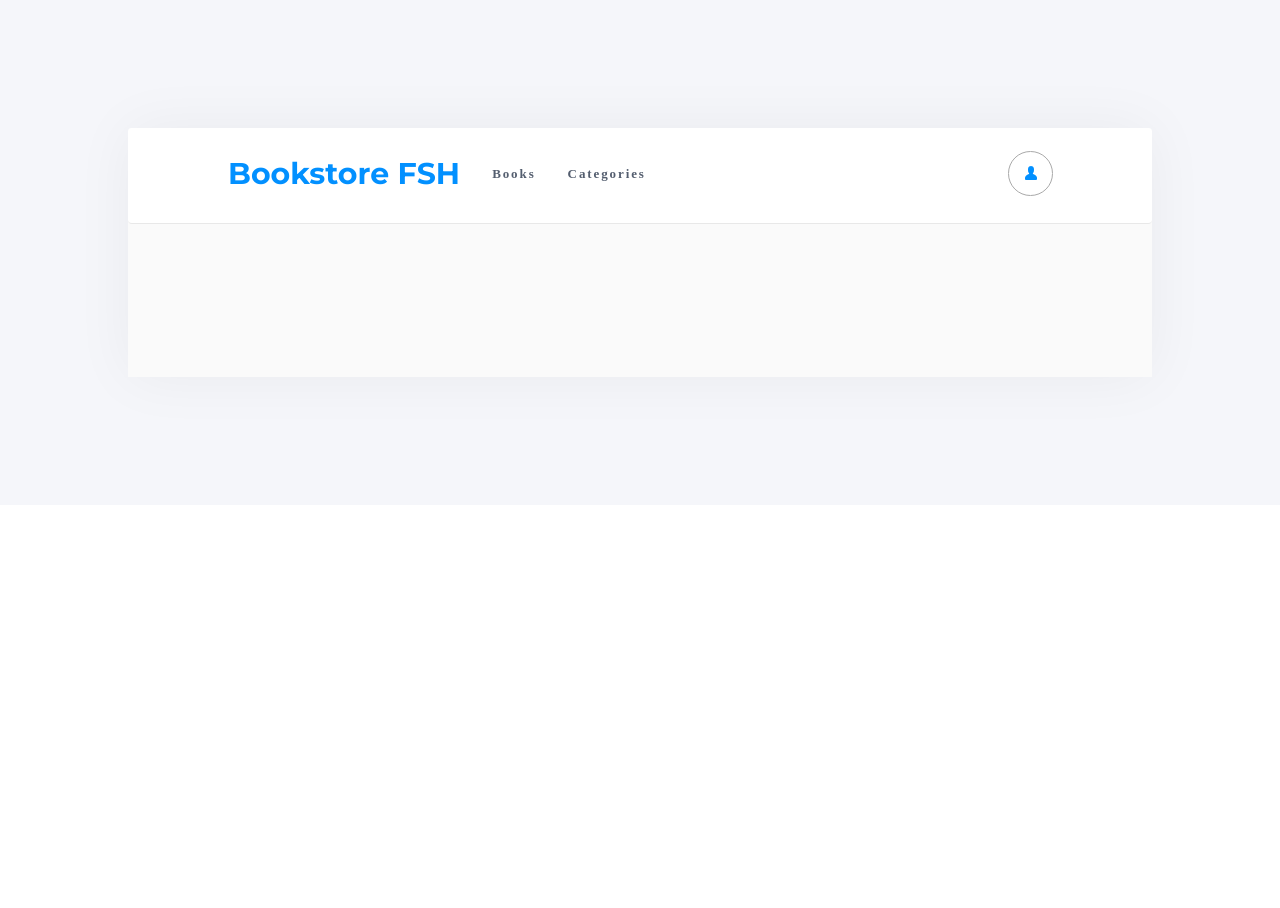
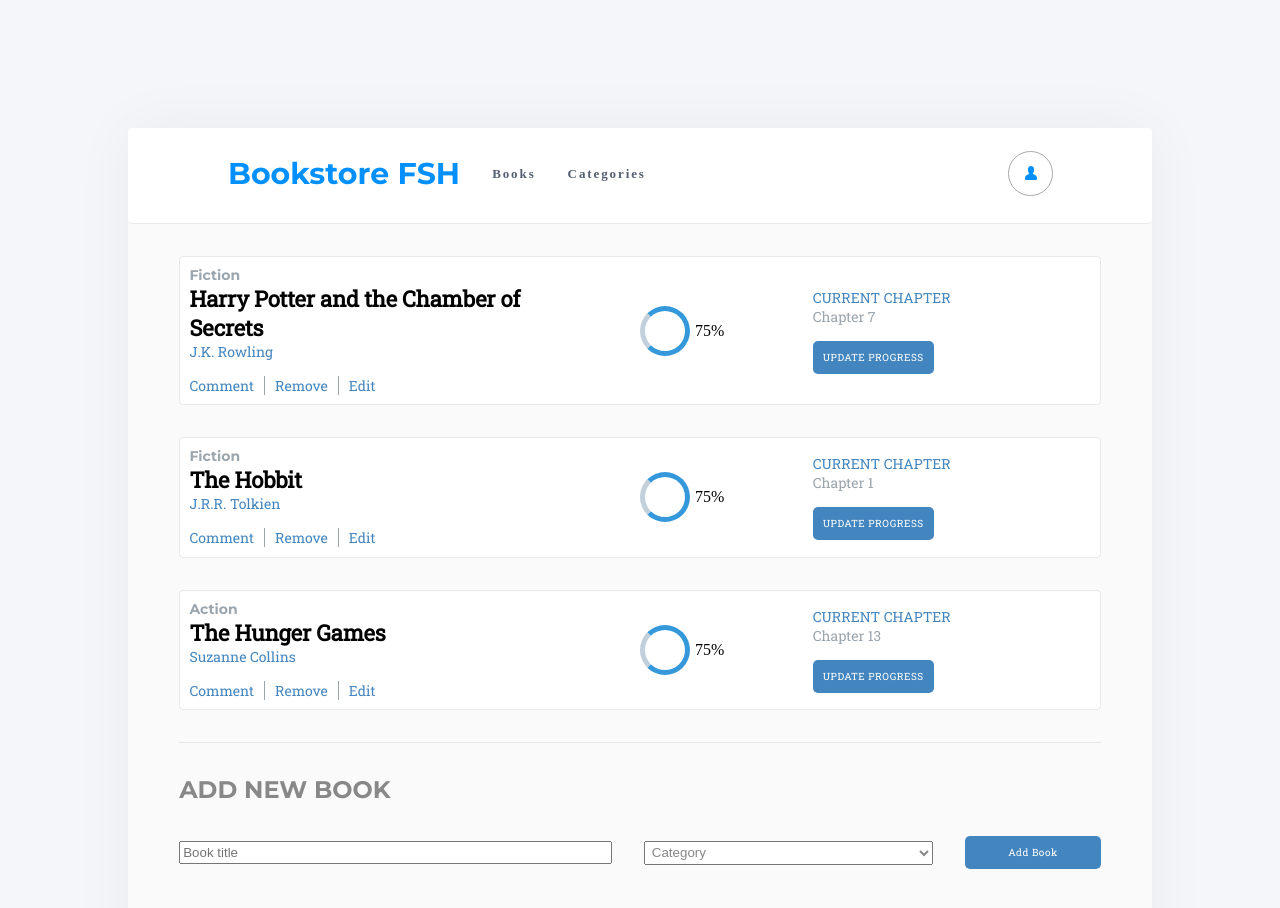
Before and after one commit to Fsher07/Bookstore, a React (Create React App) app: page /book in a window 1280 px wide. Shown: the top 908 px of the page. Before the commit the page ends 800 px from the top, so only its background shows below. Built offline with nearby package versions, Linux system fonts and the light colour scheme.

Commit message:
Add linters

```diff
--- a/src/App.js
+++ b/src/App.js
@@ -1,7 +1,7 @@
 import './App.css';
-import Navbar from './components/Navbar';
 import React from 'react';
 import { BrowserRouter as Router } from 'react-router-dom';
+import Navbar from './components/Navbar';
 
 function App() {
   return (
--- a/src/components/AddBook.js
+++ b/src/components/AddBook.js
@@ -1,8 +1,7 @@
-import React from "react";
-import styles from "./AddBook.module.css";
+import React from 'react';
+import styles from './AddBook.module.css';
 
-const AddBook = props => {
-  return (
+const AddBook = () => (
   <div className="addBook">
     <h3 className={styles.title}>ADD NEW BOOK</h3>
     <form>
@@ -14,10 +13,9 @@ const AddBook = props => {
         <option value="Drama">Drama</option>
         <option value="Comedy">Comedy</option>
       </select>
-          <button className={styles.btn}>Add Book</button>
+      <button type="button" className={styles.btn}>Add Book</button>
     </form>
   </div>
 );
-};
 
 export default AddBook;
--- a/src/components/Books.js
+++ b/src/components/Books.js
@@ -1,29 +1,46 @@
-import React from "react";
-import styles from "./Books.module.css";
+import React from 'react';
+import PropTypes from 'prop-types';
+import styles from './Books.module.css';
 
-const Books = props => {
+const Books = (props) => {
+  const { book } = props;
+  const {
+    category, title, author, progress, currentChapter,
+  } = book;
   return (
-    console.log(props),
-    <li className="book-rows" key={props.id}>
+    <li className="book-rows">
       <div className="book-info">
-        <p className={styles.bookCategory}>{props.book.category}</p>
-        <h3 className={styles.bookTitle}>{props.book.title}</h3>
-        <p className={styles.author}>{props.book.author}</p>
-        <button className={styles.btn} style={{border:'none', padding:'0'}}>Comment</button>
-        <button className={styles.btn}>Remove</button>
-        <button className={styles.btn}>Edit</button>
+        <p className={styles.bookCategory}>{category}</p>
+        <h3 className={styles.bookTitle}>{title}</h3>
+        <p className={styles.author}>{author}</p>
+        <button type="button" className={styles.btn} style={{ border: 'none', padding: '0' }}>Comment</button>
+        <button type="button" className={styles.btn}>Remove</button>
+        <button type="button" className={styles.btn}>Edit</button>
       </div>
       <div className="book-progress">
-        <div className="book-progress-icon"></div>
-        <div className="book-progress-text">{props.book.progress}%</div>
+        <div className="book-progress-icon" />
+        <div className="book-progress-text">
+          {progress}
+          %
+        </div>
       </div>
       <div className="book-progress-info">
         <p className={styles.chapterText1}>CURRENT CHAPTER</p>
-        <p className={styles.chapterText2}>{props.book.currentChapter}</p>
-        <button className={styles.uptadeBtn}>UPDATE PROGRESS</button>
+        <p className={styles.chapterText2}>{currentChapter}</p>
+        <button type="button" className={styles.uptadeBtn}>UPDATE PROGRESS</button>
       </div>
     </li>
   );
 };
 
+Books.propTypes = {
+  book: PropTypes.shape({
+    category: PropTypes.string.isRequired,
+    title: PropTypes.string.isRequired,
+    author: PropTypes.string.isRequired,
+    progress: PropTypes.number.isRequired,
+    currentChapter: PropTypes.string.isRequired,
+  }).isRequired,
+};
+
 export default Books;
--- a/src/components/BooksList.js
+++ b/src/components/BooksList.js
@@ -1,16 +1,18 @@
-import React from "react";
-import Books from "./Books";
-const BooksList = props => {
+import React from 'react';
+import Books from './Books';
+
+const BooksList = (props) => {
+  const books = props;
   return (
     <ul>
-          {props.books.map(book => (
+      {books.books.map((book) => (
         <Books
+          book={book}
           key={book.id}
-              book={book}
         />
       ))}
     </ul>
   );
-}
+};
 
 export default BooksList;
--- a/src/components/BookstoreContainer.js
+++ b/src/components/BookstoreContainer.js
@@ -1,42 +1,47 @@
 import '../App.css';
+import React from 'react';
+import { v4 as uuidv4 } from 'uuid';
+import { Route, Routes } from 'react-router-dom';
 import Navbar from './Navbar';
-import React, { useState } from 'react';
-import { v4 as uuidv4 } from "uuid";
 import BooksList from './BooksList';
 import AddBook from './AddBook';
 import Categories from '../pages/Categories';
-import { Router, Route, Routes } from 'react-router-dom';
 
 class BookStoreContainer extends React.Component {
-  state = {
+  constructor(props) {
+    super(props);
+    this.state = {
       books: [
         {
           id: uuidv4(),
-        category: "Fiction",
+          category: 'Fiction',
           title: 'Harry Potter and the Chamber of Secrets',
           author: 'J.K. Rowling',
-        progress: '75',
+          progress: 75,
           currentChapter: 'Chapter 7',
         },
         {
           id: uuidv4(),
-        category: "Fiction",
+          category: 'Fiction',
           title: 'The Hobbit',
           author: 'J.R.R. Tolkien',
-        progress: '75',
+          progress: 75,
           currentChapter: 'Chapter 1',
         },
         {
           id: uuidv4(),
-        category: "Action",
+          category: 'Action',
           title: 'The Hunger Games',
           author: 'Suzanne Collins',
-        progress: '75',
+          progress: 75,
           currentChapter: 'Chapter 13',
         },
       ],
     };
+  }
+
   render() {
+    const allbooks = this.state;
     return (
       <>
         <div className="App">
@@ -46,16 +51,16 @@ class BookStoreContainer extends React.Component {
               <Route path="/categories" element={<Categories />} />
             </Routes>
             <Routes>
-              <Route path="/books" element={<BooksList books={this.state.books} />} />
+              <Route path="/book" element={<BooksList books={allbooks.books} />} />
             </Routes>
             <Routes>
-              <Route path="/books" element={<AddBook />} />
+              <Route path="/book" element={<AddBook />} />
             </Routes>
           </div>
         </div>
       </>
     );
-  };
+  }
 }
 
 export default BookStoreContainer;
--- a/src/index.js
+++ b/src/index.js
@@ -1,7 +1,7 @@
 import React from 'react';
 import ReactDOM from 'react-dom/client';
+import { BrowserRouter } from 'react-router-dom';
 import BookStoreContainer from './components/BookstoreContainer';
-import { BrowserRouter } from 'react-router-dom';
 
 const root = ReactDOM.createRoot(document.getElementById('root'));
 root.render(
@@ -9,5 +9,5 @@ root.render(
     <BrowserRouter>
       <BookStoreContainer />
     </BrowserRouter>
-  </React.StrictMode>
+  </React.StrictMode>,
 );
--- a/src/pages/Categories.js
+++ b/src/pages/Categories.js
@@ -1,11 +1,9 @@
-import React from "react";
+import React from 'react';
 
-const Categories = () => {
-  return (
-    <div className="categories">
-      <button className="categoryBtn">Check Status</button>
-    </div>
-  );
-}
+const Categories = () => (
+  <div className="categories">
+    <button type="button" className="categoryBtn">Check Status</button>
+  </div>
+);
 
 export default Categories;
```
Also changed, not shown: package.json (+17 -0 lines), src/components/Navbar.js (+10 -8 lines), .babelrc (added), .eslintrc.json (added), .stylelintrc.json (added), 1 other file (tests, documents, lock files or other folders). Lines whose indentation alone changed are shown as unchanged.
